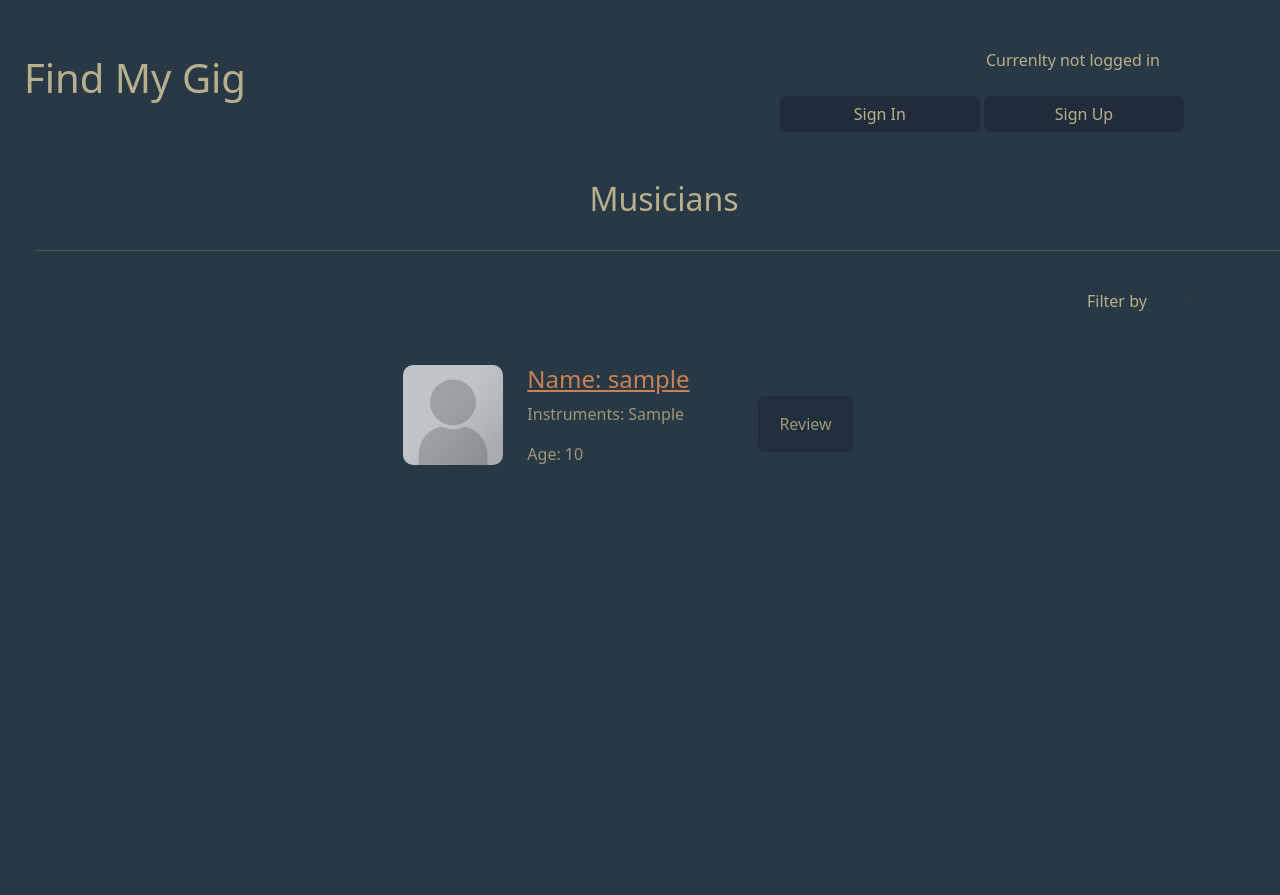
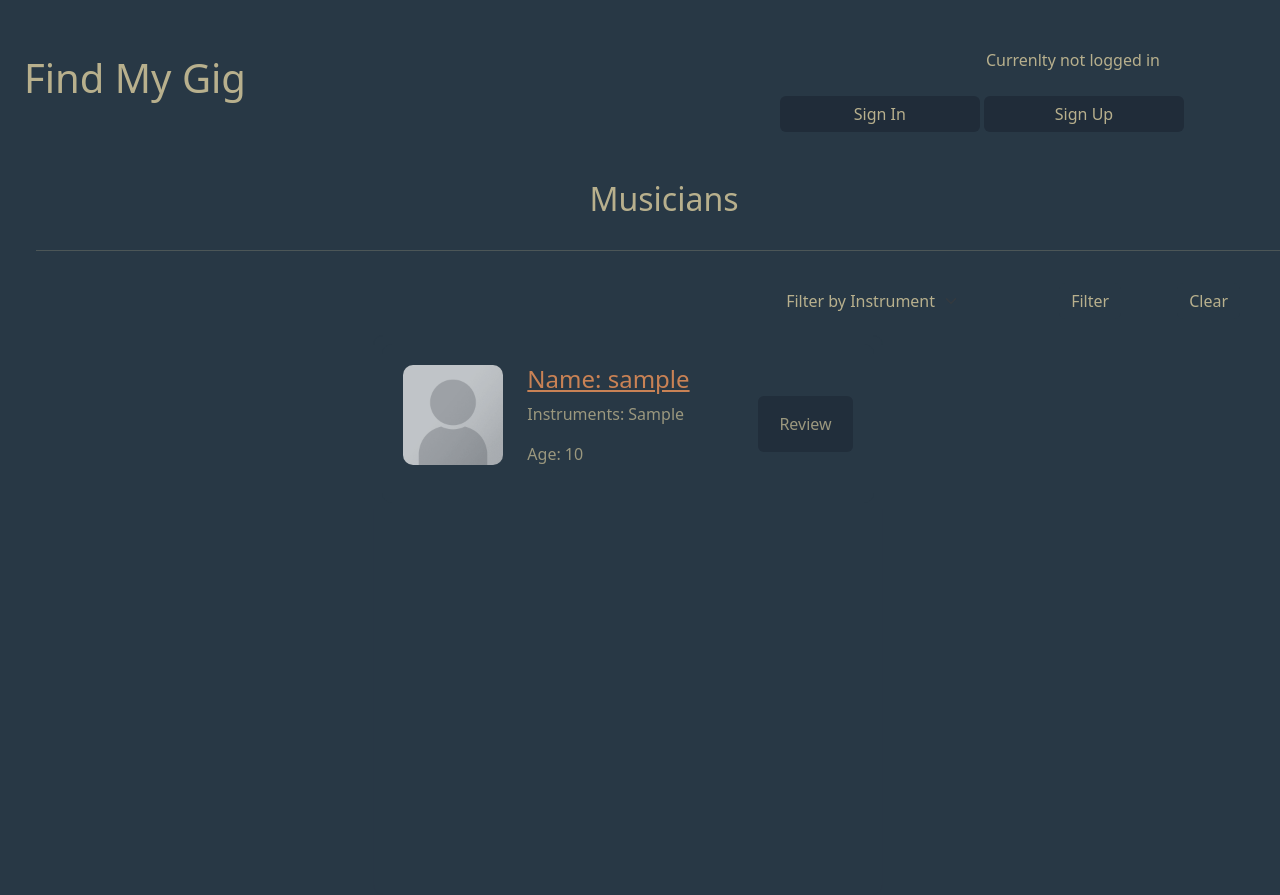
Before and after one commit to yehorm14/Find_My_Gig, a Django app: page /musicians/ in a window 1280 px wide; the page is wider, and only the part inside the window is pictured. Run offline with Django 4.2, Linux system fonts and the light colour scheme; tables that the repository leaves empty hold one stand-in row (values such as "Sample post").

Commit message:
filter buttins work

```diff
--- a/gigs/views.py
+++ b/gigs/views.py
@@ -108,7 +108,11 @@ def gig_detail(request, gig_id):
 def musicians_list(request):
     """Shows all musicians registered in the database."""
     musicians = Musician.objects.all()
-    return render(request, 'gigs/musicians_list.html', {'musicians': musicians})
+    raw_instrument = request.GET.get('instrument', '')
+    search_term = fuzzy_match_instrument(clean_search_query(raw_instrument)) if raw_instrument else ''
+    if search_term:
+        musicians = musicians.filter(instruments__icontains=search_term)
+    return render(request, 'gigs/musicians_list.html', {'musicians': musicians, 'selected_instrument': raw_instrument})
 
 def musician_detail(request, id):
     """Pulls a specific musician's profile from the database."""
--- /dev/null
+++ b/static/find_my_gig/js/filter.js
@@ -0,0 +1,12 @@
+document.addEventListener('DOMContentLoaded', function () {
+    const filterBtn = document.getElementById('filter-btn');
+
+    if (filterBtn) {
+        filterBtn.addEventListener('click', function () {
+            const instrumentFilter = document.getElementById('filter-instrument')?.value || '';
+            const params = new URLSearchParams();
+            if (instrumentFilter) params.append('instrument', instrumentFilter);
+            window.location.href = window.location.pathname + '?' + params.toString();
+        });
+    }
+});
--- a/templates/gigs/base.html
+++ b/templates/gigs/base.html
@@ -89,6 +89,7 @@
     {% block body_block %} {% endblock%}
     <script src="{% static 'find_my_gig/js/utils.js' %}"></script>
     <script src="{% static 'find_my_gig/js/navbar.js' %}"></script>
+    <script src="{% static 'find_my_gig/js/filter.js' %}"></script>
     {% block scripts_block %}{% endblock %}
   </body>
 </html>
--- a/templates/gigs/musicians_list.html
+++ b/templates/gigs/musicians_list.html
@@ -18,12 +18,20 @@ Musicians
 
 <div class="row justify-content-end">
   <div class="col-auto m-3 mx-5">
-    <select class="form-select" id="filter" name="filter">
-      <option value="">Filter by</option>
-      <option value="date">Date</option>
-      <option value="location">Location</option>
-      <option value="instrument">Instrument</option>
+    <select class="form-select" id="filter-instrument" name="filter">
+      <option value="">Filter by Instrument</option>
+      <option value="Guitar" {% if selected_instrument == 'Guitar' %}selected{% endif %}>Guitar</option>
+      <option value="Drums" {% if selected_instrument == 'Drums' %}selected{% endif %}>Drums</option>
+      <option value="Vocals" {% if selected_instrument == 'Vocals' %}selected{% endif %}>Vocals</option>
+      <option value="Bass" {% if selected_instrument == 'Bass' %}selected{% endif %}>Bass</option>
+      <option value="Other" {% if selected_instrument == 'Other' %}selected{% endif %}>Other</option>
     </select>
+  </div>
+  <div class="col-auto m-3">
+    <button type="button" id="filter-btn" class="btn btn-primary nice-button primary-color">Filter</button>
+  </div>
+  <div class="col-auto m-3">
+    <a href="/musicians/" class="btn btn-primary nice-button primary-color">Clear</a>
   </div>
 </div>
 
```
Also changed, not shown: static/find_my_gig/js/gigs.js (+0 -32 lines), templates/gigs/gig_listings.html (+11 -8 lines).
